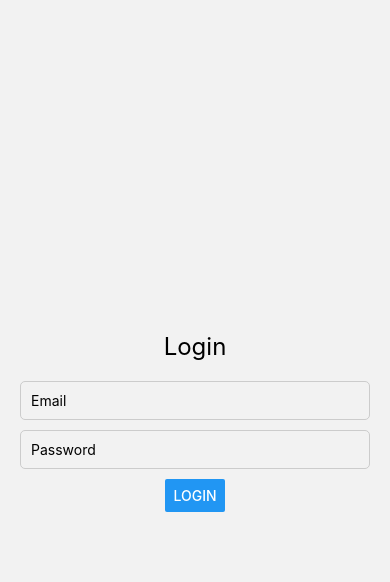
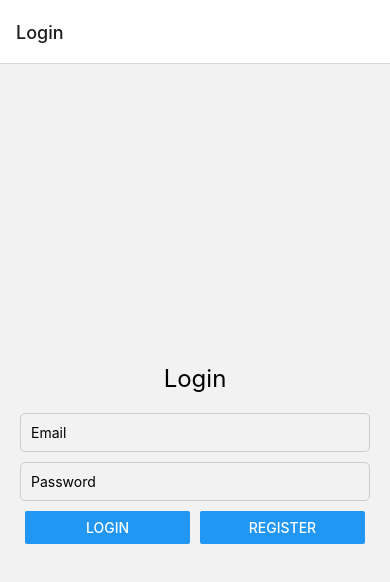
Before and after one commit to lkingl123/ISSLETSGO, a React Native app: screen /Login in a window 390 px wide. Shown: the top 582 px of the page. Built offline with nearby package versions, Linux system fonts and the light colour scheme; no server answers.

Commit message:
added navigation better with headers. introduced register button

```diff
--- a/App.js
+++ b/App.js
@@ -2,6 +2,8 @@ import React, { useState, useEffect } from 'react';
 import { NavigationContainer } from '@react-navigation/native';
 import { createStackNavigator } from '@react-navigation/stack';
 import LoginScreen from './LoginScreen';
+import RegisterScreen from './RegisterScreen';
+import HomeScreen from './HomeScreen';
 import DrawerNavigator from './DrawerNavigator';
 import { getAuth, onAuthStateChanged } from 'firebase/auth';
 
@@ -19,12 +21,32 @@ function App() {
   }, []);
 
   return (
-    <NavigationContainer >
-      <Stack.Navigator screenOptions={{ headerShown: false }}>
+    <NavigationContainer>
+      <Stack.Navigator>
         {isAuthenticated ? (
-          <Stack.Screen name="Drawer" component={DrawerNavigator} />
+          <Stack.Screen
+            name="Drawer"
+            component={DrawerNavigator}
+            options={{ headerShown: false }} // Drawer navigation typically does not have a header
+          />
         ) : (
-          <Stack.Screen name="Login" component={LoginScreen} />
+          <>
+            <Stack.Screen
+              name="Login"
+              component={LoginScreen}
+              options={{ headerShown: true, title: 'Login' }} // Header shown with title 'Login'
+            />
+            <Stack.Screen
+              name="Register"
+              component={RegisterScreen}
+              options={{ headerShown: true, title: 'Register' }} // Header shown with title 'Register'
+            />
+            <Stack.Screen
+              name="Home"
+              component={HomeScreen}
+              options={{ headerShown: true, title: 'Home' }} // Header shown with title 'Home'
+            />
+          </>
         )}
       </Stack.Navigator>
     </NavigationContainer>
--- a/HomeScreen.js
+++ b/HomeScreen.js
@@ -1,16 +1,20 @@
-// HomeScreen.js
-import React from 'react';
+import React, { useEffect, useState } from 'react';
 import { View, Text, StyleSheet } from 'react-native';
 import { auth } from './firebaseConfig'; // Ensure this path is correct
 
 function HomeScreen() {
-  const user = auth.currentUser;
+  const [user, setUser] = useState(null);
+
+  useEffect(() => {
+    const currentUser = auth.currentUser;
+    setUser(currentUser);
+  }, []);
 
   return (
     <View style={styles.container}>
       {user ? (
         <View>
-          <Text style={styles.title}>Welcome, {user.displayName}!</Text>
+          <Text style={styles.title}>Welcome! {user.displayName}</Text>
         </View>
       ) : (
         <Text>No user information</Text>
--- a/LoginScreen.js
+++ b/LoginScreen.js
@@ -1,10 +1,9 @@
-// LoginScreen.js
 import React, { useState } from 'react';
 import { View, Text, TextInput, Button, StyleSheet, Alert } from 'react-native';
 import { signInWithEmailAndPassword } from 'firebase/auth';
 import { auth } from './firebaseConfig'; // Ensure this path is correct
 
-function LoginScreen() {
+function LoginScreen({ navigation }) {
   const [email, setEmail] = useState('');
   const [password, setPassword] = useState('');
 
@@ -37,7 +36,14 @@ function LoginScreen() {
         value={password}
         onChangeText={setPassword}
       />
-      <Button title="Login" onPress={handleLogin} />
+      <View style={styles.buttonContainer}>
+        <View style={styles.buttonWrapper}>
+          <Button title="Login" onPress={handleLogin} />
+        </View>
+        <View style={styles.buttonWrapper}>
+          <Button title="Register" onPress={() => navigation.navigate('Register')} />
+        </View>
+      </View>
     </View>
   );
 }
@@ -61,6 +67,15 @@ const styles = StyleSheet.create({
     borderColor: '#ccc',
     borderRadius: 5,
   },
+  buttonContainer: {
+    flexDirection: 'row',
+    justifyContent: 'space-around',
+    width: '100%',
+  },
+  buttonWrapper: {
+    flex: 1,
+    marginHorizontal: 5,
+  },
 });
 
 export default LoginScreen;
--- /dev/null
+++ b/RegisterScreen.js
@@ -0,0 +1,115 @@
+import React, { useState } from 'react';
+import { View, Text, TextInput, Button, StyleSheet, Alert } from 'react-native';
+import { createUserWithEmailAndPassword, updateProfile } from 'firebase/auth';
+import { auth } from './firebaseConfig'; // Ensure this path is correct
+
+function RegisterScreen({ navigation }) {
+  const [firstName, setFirstName] = useState('');
+  const [lastName, setLastName] = useState('');
+  const [email, setEmail] = useState('');
+  const [password, setPassword] = useState('');
+  const [confirmPassword, setConfirmPassword] = useState('');
+
+  const handleRegister = () => {
+    if (password !== confirmPassword) {
+      Alert.alert("Password Mismatch", "Passwords do not match. Please try again.");
+      return;
+    }
+
+    createUserWithEmailAndPassword(auth, email, password)
+      .then((userCredential) => {
+        const user = userCredential.user;
+        return updateProfile(user, {
+          displayName: `${firstName} ${lastName}`,
+        });
+      })
+      .then(() => {
+        Alert.alert("Registration Successful", "You have registered successfully");
+        navigation.navigate('Home'); // Ensure navigation to the home screen
+      })
+      .catch((error) => {
+        const errorMessage = error.message;
+        Alert.alert("Registration Failed", errorMessage);
+      });
+  };
+
+  return (
+    <View style={styles.container}>
+      <Text style={styles.title}>Register</Text>
+      <TextInput
+        style={styles.input}
+        placeholder="First Name"
+        value={firstName}
+        onChangeText={setFirstName}
+      />
+      <TextInput
+        style={styles.input}
+        placeholder="Last Name"
+        value={lastName}
+        onChangeText={setLastName}
+      />
+      <TextInput
+        style={styles.input}
+        placeholder="Email"
+        value={email}
+        onChangeText={setEmail}
+        autoCapitalize="none"
+        keyboardType="email-address"
+      />
+      <TextInput
+        style={styles.input}
+        placeholder="Password"
+        secureTextEntry={true}
+        value={password}
+        onChangeText={setPassword}
+      />
+      <TextInput
+        style={styles.input}
+        placeholder="Confirm Password"
+        secureTextEntry={true}
+        value={confirmPassword}
+        onChangeText={setConfirmPassword}
+      />
+      <View style={styles.buttonContainer}>
+        <View style={styles.buttonWrapper}>
+          <Button title="Register" onPress={handleRegister} />
+        </View>
+        <View style={styles.buttonWrapper}>
+          <Button title="Back to Login" onPress={() => navigation.navigate('Login')} />
+        </View>
+      </View>
+    </View>
+  );
+}
+
+const styles = StyleSheet.create({
+  container: {
+    flex: 1,
+    alignItems: 'center',
+    justifyContent: 'center',
+    padding: 20,
+  },
+  title: {
+    fontSize: 24,
+    marginBottom: 20,
+  },
+  input: {
+    width: '100%',
+    marginBottom: 10,
+    padding: 10,
+    borderWidth: 1,
+    borderColor: '#ccc',
+    borderRadius: 5,
+  },
+  buttonContainer: {
+    flexDirection: 'row',
+    justifyContent: 'space-around',
+    width: '100%',
+  },
+  buttonWrapper: {
+    flex: 1,
+    marginHorizontal: 5,
+  },
+});
+
+export default RegisterScreen;
```
